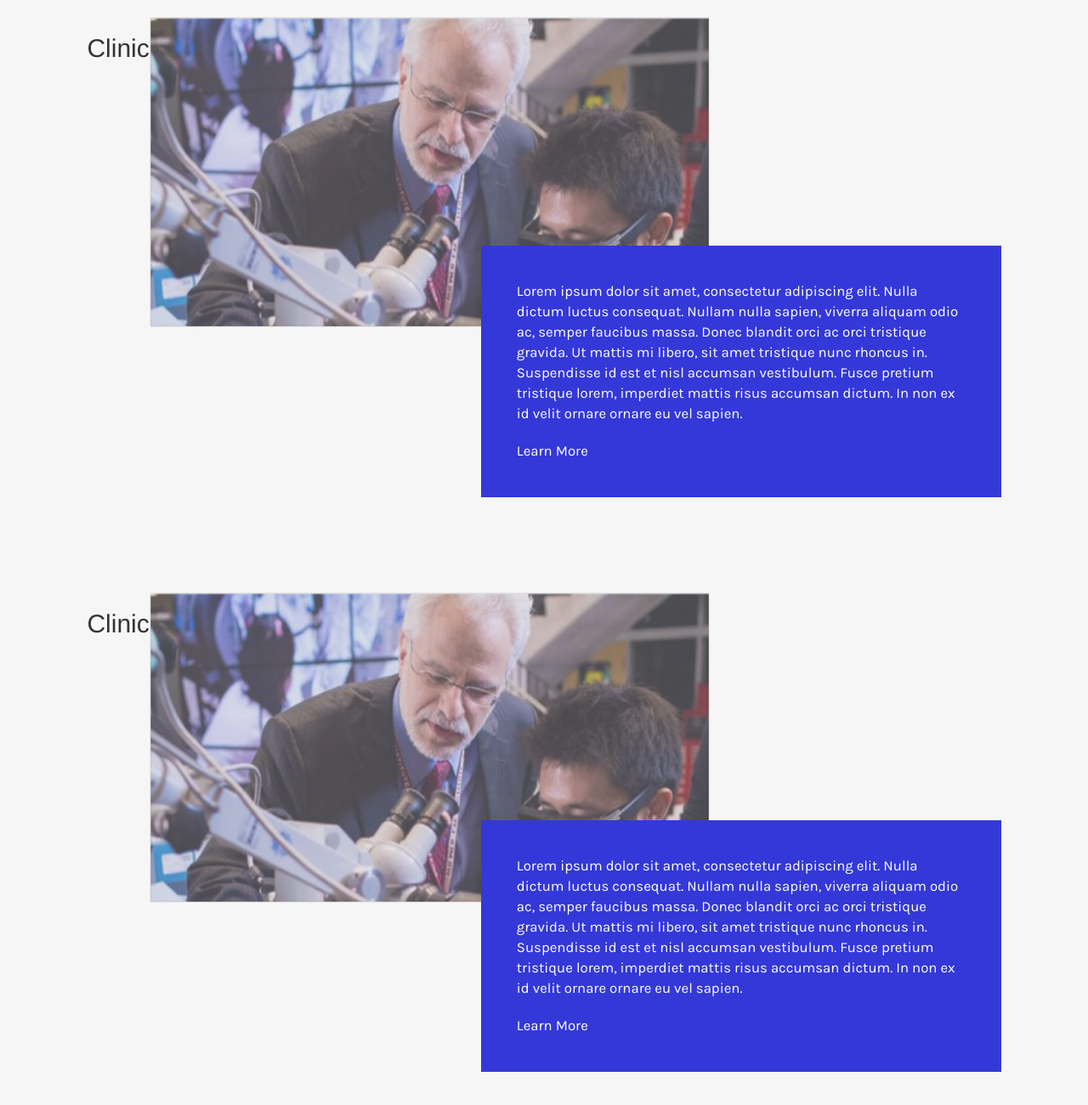
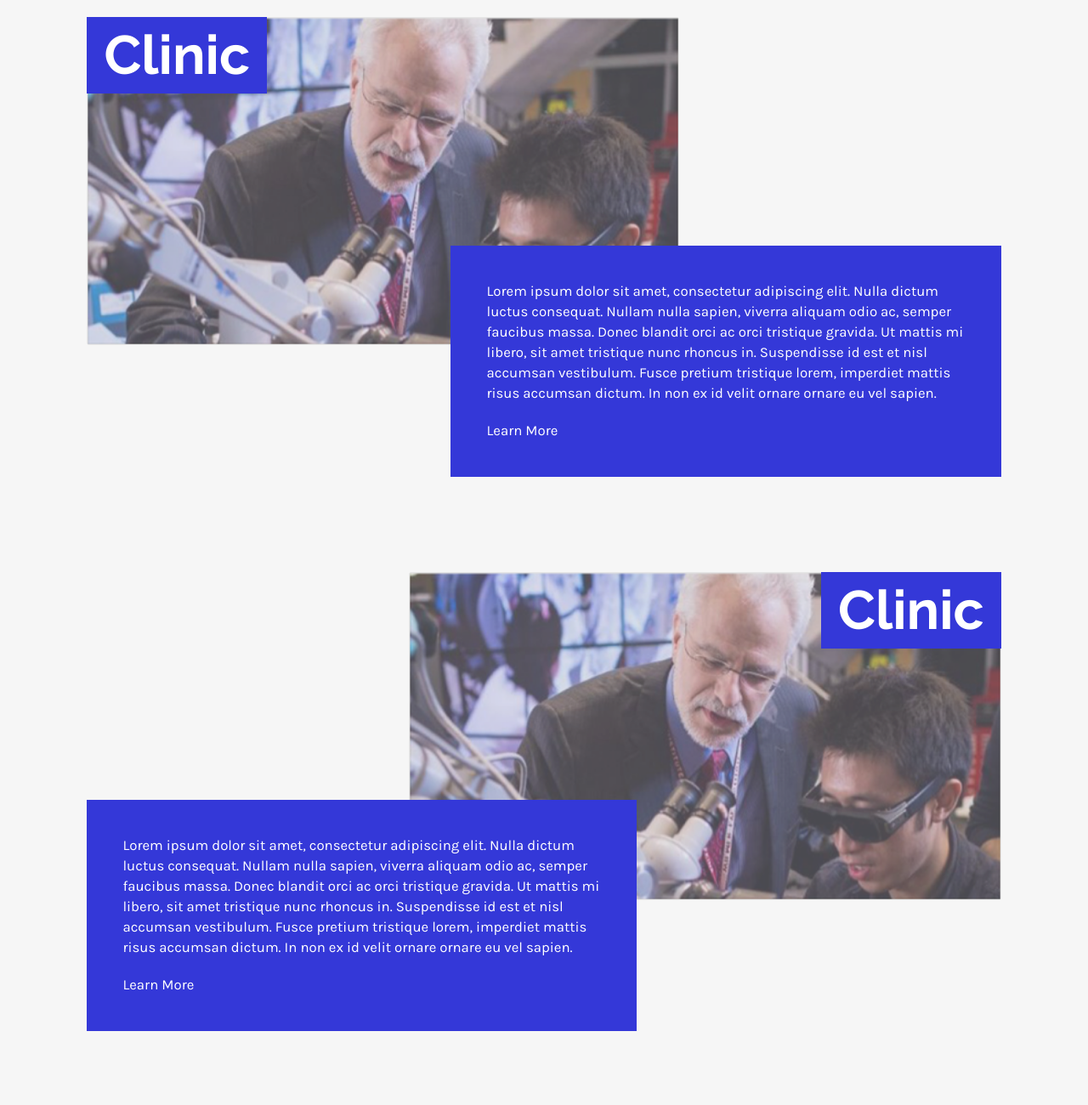
Before and after one commit to weibb/pgeh-site, a plain HTML site: page index.html in a window 1280 px wide. Shown: the part 802-2102 px from the top of the page at 85% size. Drawn offline with nearby package versions, Linux system fonts and the light colour scheme; a script that the page names is missing.

Commit message:
Update subcategory style

```diff
--- a/index.html
+++ b/index.html
@@ -61,7 +61,7 @@
                     </span>
                 </div>
                 <div class="image-container image">
-                    <div class="image-top-right">
+                    <div class="image-front">
                         <img src="assets/frontimg.png">
                     </div>
                 </div>
@@ -71,7 +71,7 @@
 <!-- CLINIC -->
         <div class="box">
             <div class="content-area">
-                <div class="header">
+                <div class="left-header">
                     <h2>Clinic</h2>
                 </div>
                 <div class="image-top-left">
@@ -92,13 +92,7 @@
 <!-- CLINIC -->
         <div class="box">
             <div class="content-area">
-                <div class="header">
-                    <h2>Clinic</h2>
-                </div>
-                <div class="image-top-left">
-                    <img src="assets/frontimg.png">
-                </div>
-                <div class="text-container bottom-right">
+                <div class="text-container bottom-left">
                     <div class="content-text">
                         <p>Lorem ipsum dolor sit amet, consectetur adipiscing elit. Nulla dictum luctus consequat. Nullam nulla sapien, viverra aliquam odio ac, semper faucibus massa. Donec blandit orci ac orci tristique gravida. Ut mattis mi libero, sit amet tristique nunc rhoncus in. Suspendisse id est et nisl accumsan vestibulum. Fusce pretium tristique lorem, imperdiet mattis risus accumsan dictum. In non ex id velit ornare ornare eu vel sapien.
                         </p>
@@ -106,6 +100,12 @@
                         <p class="CTA">Learn More
                         </p>
                     </div>
+                </div>
+                <div class="right-header">
+                    <h2>Clinic</h2>
+                </div>
+                <div class="image-top-right">
+                    <img src="assets/frontimg.png">
                 </div>
             </div>
         </div>
```
